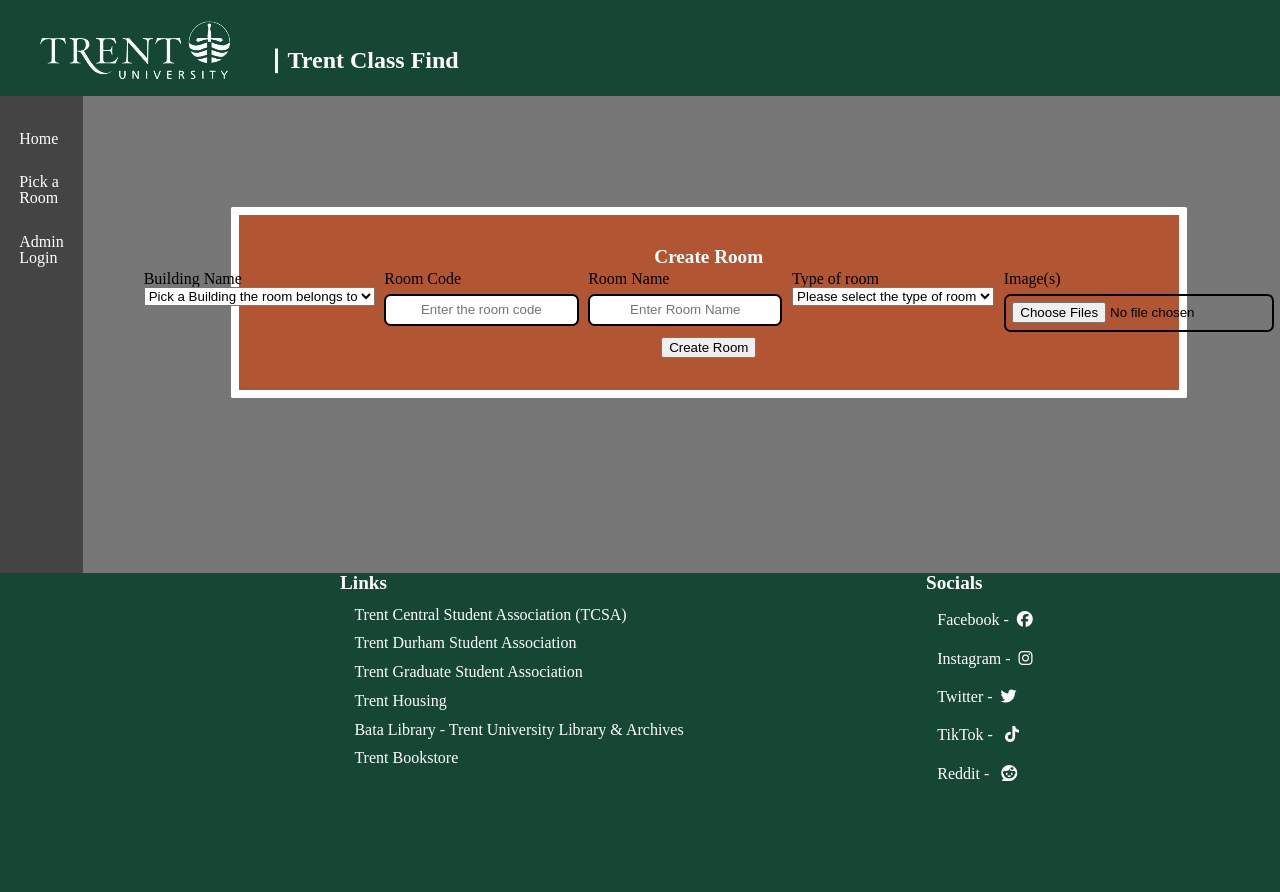
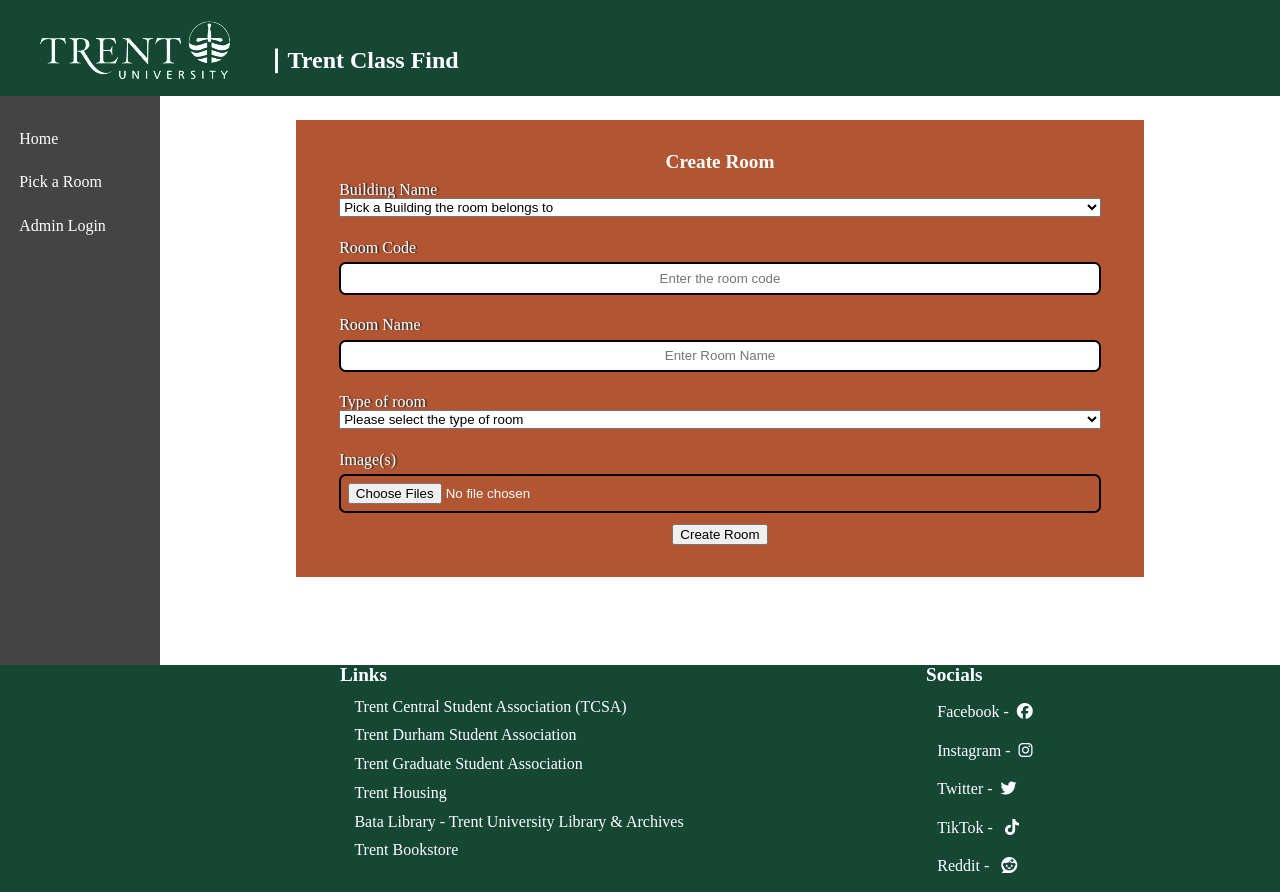
Before and after one commit to HamzaGiTX786/COIS-4000Y---Trent-Class-Find, a PHP site: page /createRoom.php in a window 1280 px wide; the page is wider, and only the part inside the window is pictured. Before the commit the page ends 781 px from the top of that part, so only its background shows below. Run offline with PHP 8.4, Linux system fonts and the light colour scheme; data that the repository does not hold is empty; some libraries are stand-ins or nearby versions.

Commit message:
updating css

```diff
--- a/createRoom.php
+++ b/createRoom.php
@@ -131,8 +131,8 @@ if (isset($_POST['submit']))
 
     <form id="create" name="create" method="post" enctype="multipart/form-data" novalidate>
     <h2>Create Room</h2>
-    <div id="createroom">
-                    <div>
+
+                    <div class="start">
                         <label for="Building_Name">Building Name</label>
                         <select name="Building_Name" id="Building_Name">
                         <option value="">Pick a Building the room belongs to</option>
@@ -143,19 +143,19 @@ if (isset($_POST['submit']))
                          <span class="error <?=!isset($errors['Building_Name']) ? 'hidden' : "";?>">Please select the Building the room belongs to </span>
                     </div>
 
-                    <div>
+                    <div class="start">
                         <label for="Room_Code">Room Code</label>
                         <input type="text" name="Room_Code" id="Room_Code" placeholder="Enter the room code" value="" required/>
                         <span class="error <?=!isset($errors['Room_Name']) ? 'hidden' : "";?>">Please enter Room Code</span>
                     </div>
 
-                    <div>
+                    <div class="start">
                         <label for="Room_Name">Room Name</label>
                         <input type="text" name="Room_Name" id="Room_Name" placeholder="Enter Room Name" value="" required />
                          <span class="error <?=!isset($errors['Room_Name']) ? 'hidden' : "";?>">Please enter Room Name</span>
                     </div>
 
-                    <div>
+                    <div class="start">
                         <label for="Room_Type">Type of room</label>
                         <select name="Room_Type" id="Room_Type">
                             <option value="">Please select the type of room</option>
@@ -168,12 +168,12 @@ if (isset($_POST['submit']))
                          <span class="error <?=!isset($errors['Room_Type']) ? 'hidden' : "";?>">Please select a Type for the room</span>
                     </div>
 
-                    <div>
+                    <div class="start">
                     <label for="roomimage">Image(s)</label>
                         <input type="file" id="roomimage" name="roomimage[]" multiple>
                          <span class="error <?=!isset($errors['roomimage']) ? 'hidden' : "";?>">Please Upload Images</span>
                     </div>
-            </div>
+
                     <div id="buttons">
                     <button type="submit" name="submit">Create Room</button>
                     </div>
--- a/createaccount.php
+++ b/createaccount.php
@@ -157,7 +157,7 @@ if (isset($_POST['submit']))
     ?>
     <main>
     <form id="account" method="post" action="<?php echo $_SERVER['PHP_SELF']?>">
-
+<h2>Create New User</h2>
             <div class="start">
             <span class="error <?=!isset($errors['no_privilege']) ? 'hidden' : "";?>">The admin user that you are trying to create has no privilege, Please create a user with some privilege!</span>
             </div>
--- a/styles/master.css
+++ b/styles/master.css
@@ -5,7 +5,7 @@ html{
 }
 
 body{
-    background-color: #777;
+    background-color: #fff;
     display: flex;
     justify-content: space-between;
     flex-direction: column;
--- a/updateBuilding.php
+++ b/updateBuilding.php
@@ -106,6 +106,8 @@ header("Location: modify");
 
         <form name="updatebuilding" method="post" action="<?php echo $_SERVER['PHP_SELF']?>">
 
+        <h2>Update Building</h2>
+
         <div class="start">
         <a href="modify.php">Modify List</a>
         <a href="deleteBuilding.php?build_ID=<?php echo $row['Code']; ?>">Delete</a>
--- a/updateEdge.php
+++ b/updateEdge.php
@@ -163,6 +163,7 @@ $folder = WEBROOT."www_data/img/";
     <main>
     <form name="updateEdge" method="post" enctype="multipart/form-data" action="<?php echo $_SERVER['PHP_SELF']?>">
 
+    <h2>Update Route</h2>
     <div>
         <?php if(isset($message)) { echo $message; } ?>
     </div>
--- a/updateRoom.php
+++ b/updateRoom.php
@@ -168,7 +168,7 @@ header("Location: modify");
     ?>
     <main>
 <form name="updateroom" method="post" enctype="multipart/form-data" action="<?php echo $_SERVER['PHP_SELF']?>">
-
+<h2>Update Room</h2>
         <div>
             <?php if(isset($message)) { echo $message; } ?>
         </div>
```
Also changed, not shown: update.php (+6 -4 lines).
